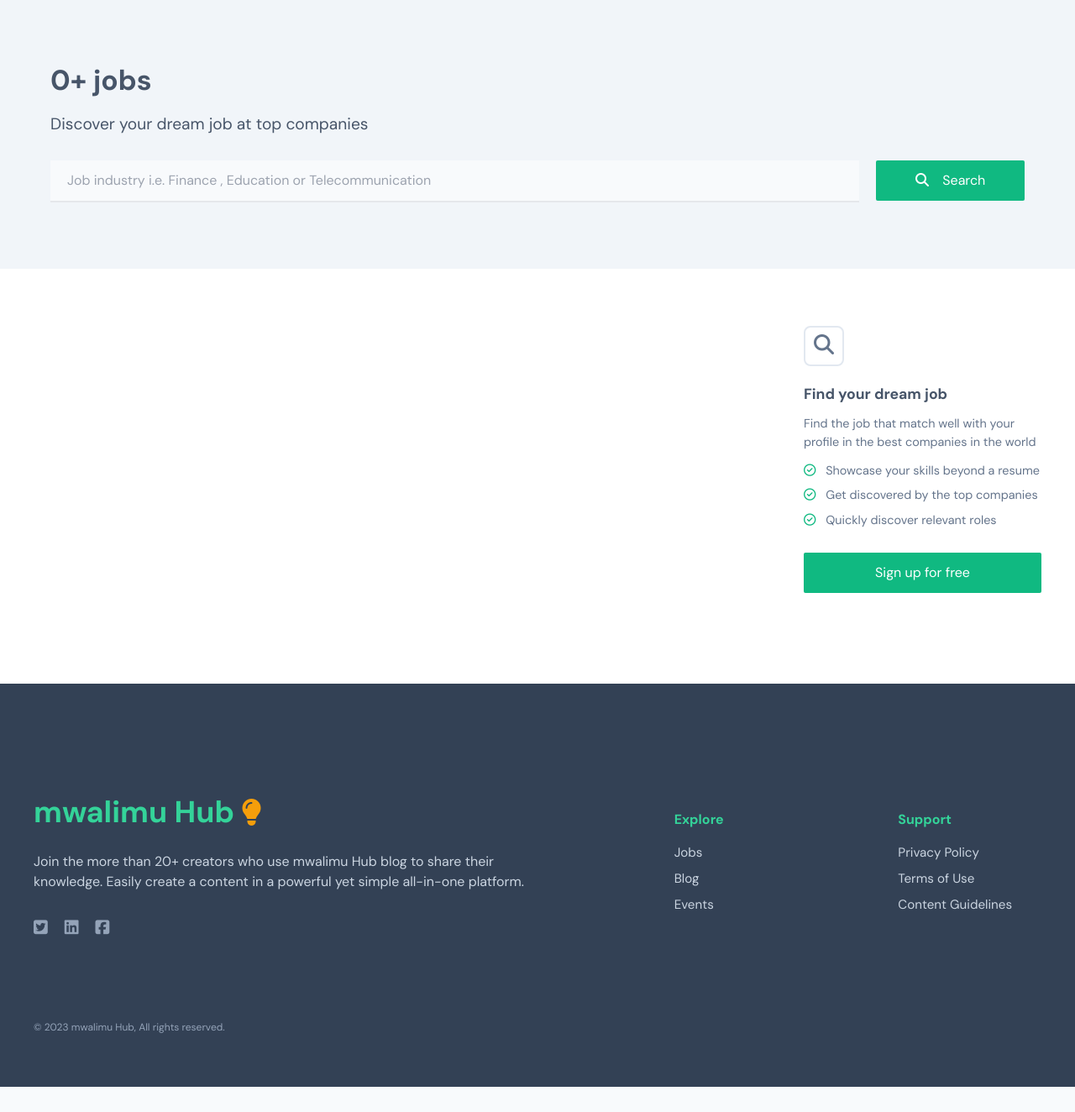
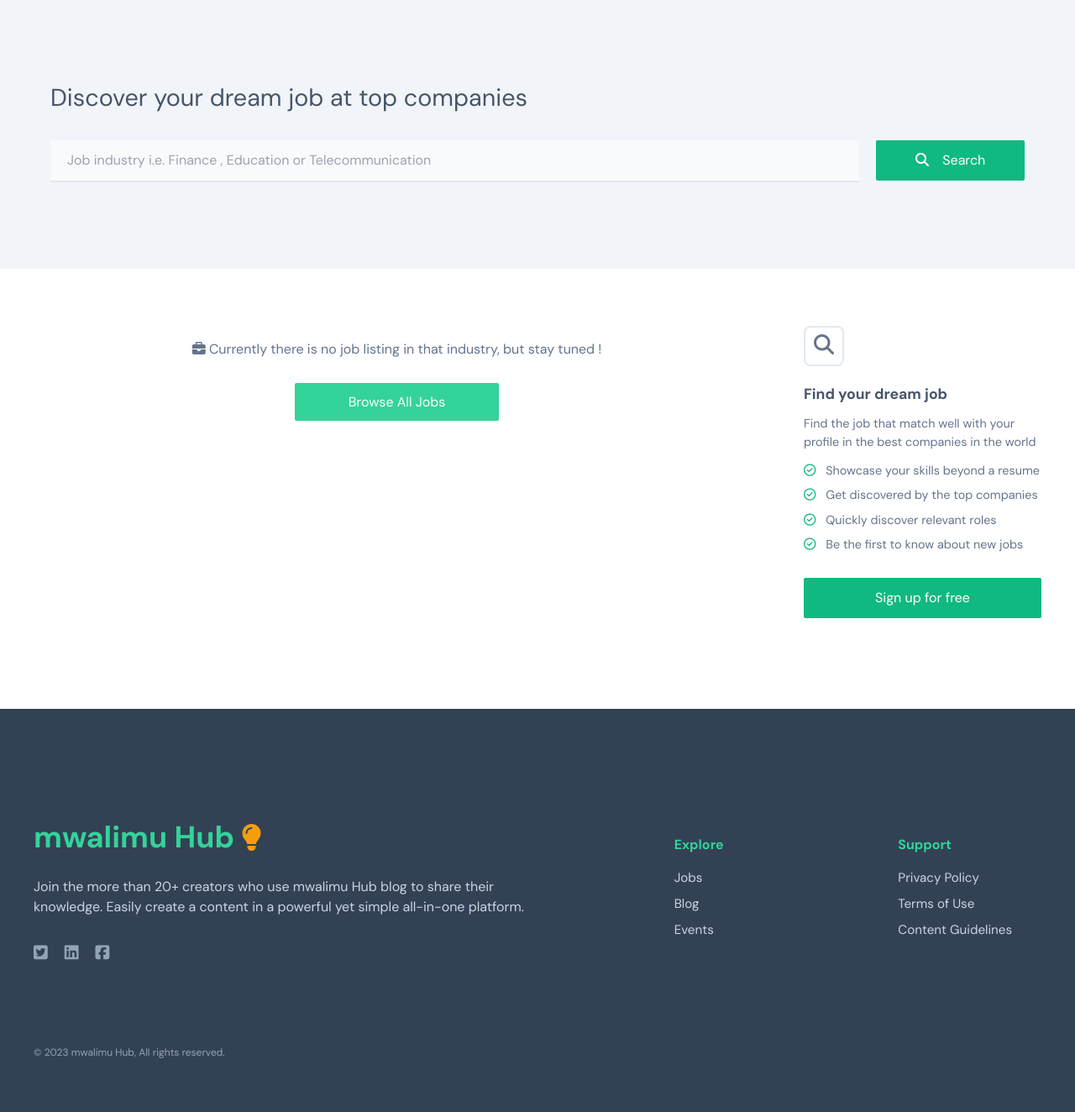
Before and after one commit to kitindi/elimu_tech, a Django app: template templates/schools/jobboard.html in a window 1280 px wide. Shown: the part 74-1398 px from the top of the page at 84% size. Before the commit the page ends 1368 px from the top, so only its background shows below. Run offline with Django 3.2, Linux system fonts and the light colour scheme; the template is opened without the code that fills it, so the values that code supplies are empty; some libraries are stand-ins or nearby versions.

Commit message:
updated job details ui

```diff
--- a/templates/schools/jobboard.html
+++ b/templates/schools/jobboard.html
@@ -1,10 +1,7 @@
 {% extends 'base.html' %} {% block content %}
 <section class="w-full h-[40vh] flex items-center justify-center bg-slate-100">
   <div class="w-full max-w-[1200px] mx-auto py-8 px-5">
-    <p class="text-[2.1rem] font-semibold text-slate-600 mb-3">
-      {{ jobs | length }}+ jobs
-    </p>
-    <h1 class="text-[1.2rem] font-normal text-slate-600">
+    <h1 class="text-[1.8rem] font-normal text-slate-600 mb-4">
       Discover your dream job at top companies
     </h1>
     <div class="mt-5 py-2">
@@ -77,6 +74,21 @@
           </div>
         </div>
       </a>
+      {% empty %}
+      <div class="text-center py-4">
+        <p class="text-slate-500 text-[1rem] py-5">
+          <i class="fa-solid fa-briefcase mb-4"></i> Currently there is no job
+          listing in that industry, but stay tuned !
+        </p>
+        <div class="py-2 w-full text-center">
+          <a
+            href="{% url 'jobs' %}"
+            class="w-80 py-3 px-16 text-center bg-emerald-400 text-white text-[1rem] rounded-sm"
+          >
+            Browse All Jobs</a
+          >
+        </div>
+      </div>
 
       {% endfor %}
     </div>
@@ -118,6 +130,12 @@
               ></span>
               Quickly discover relevant roles
             </li>
+            <li class="text-[.9rem] my-2 text-slate-500">
+              <span
+                ><i class="fa-regular fa-circle-check text-emerald-500 mr-2"></i
+              ></span>
+              Be the first to know about new jobs
+            </li>
           </ul>
           <div class="py-5">
             <a
```
Also changed, not shown: templates/schools/jobdetails.html (+9 -1 lines), db.sqlite3.
